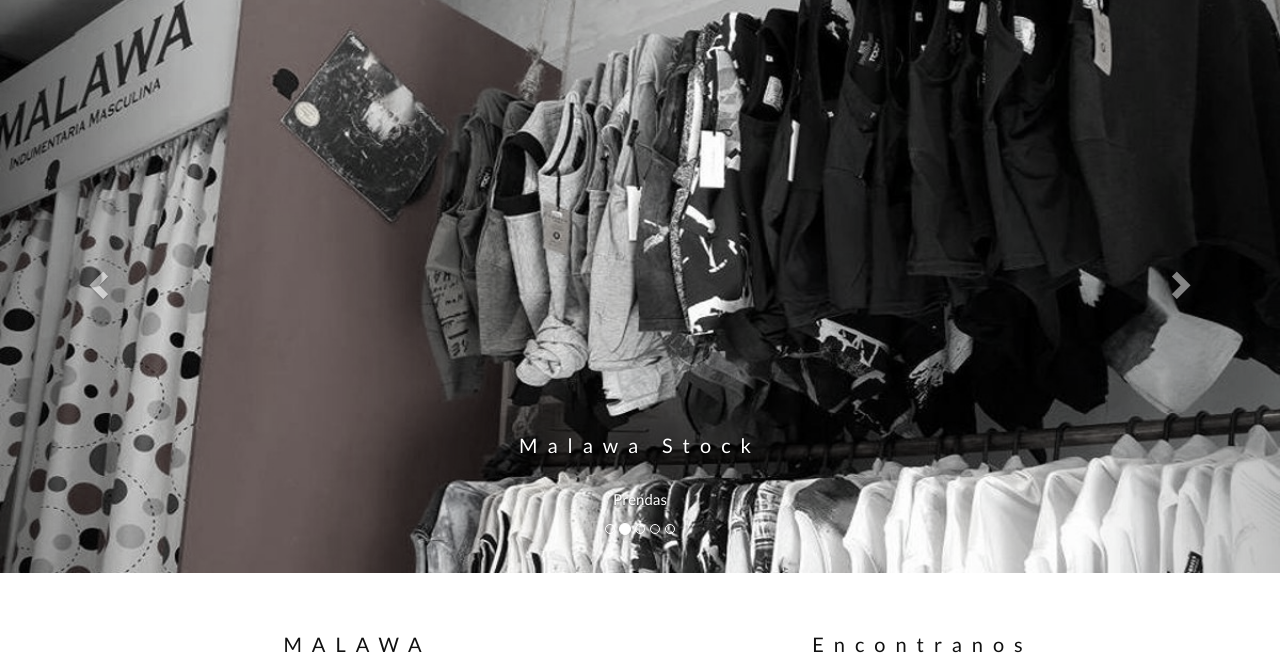
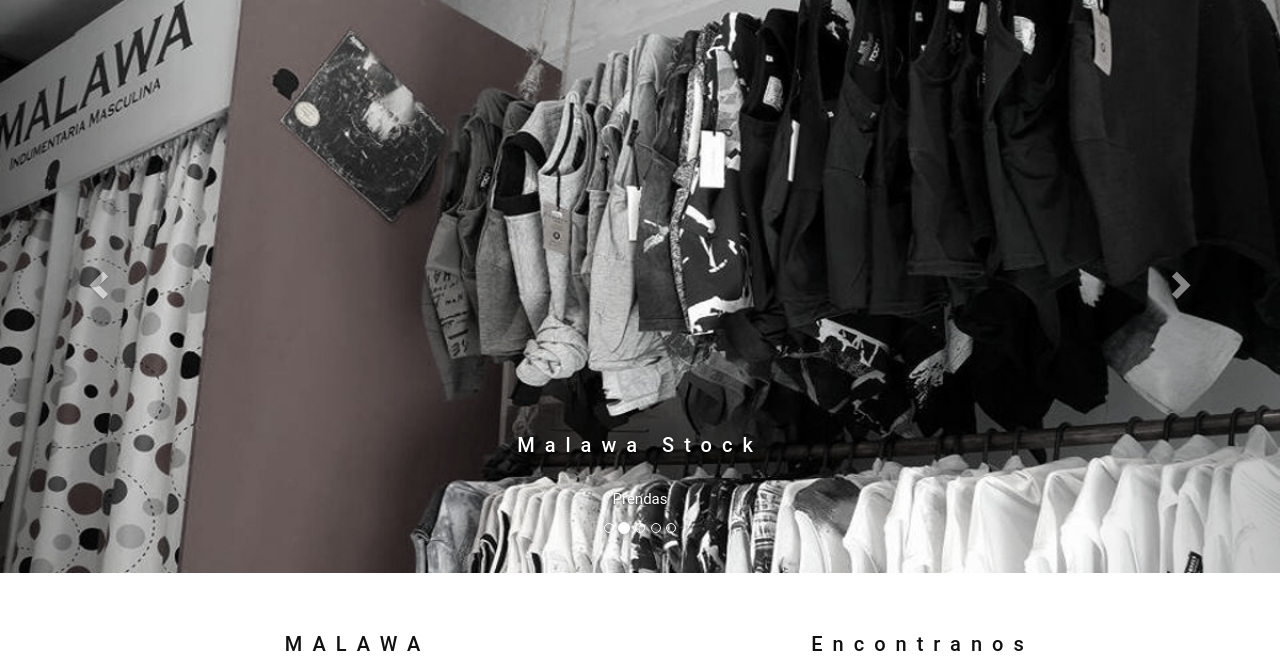
Before and after one commit to arantolio/malawa_bootstrap_beta, a plain HTML site: page index.html in a window 1280 px wide. Shown: the part 65-735 px from the top of the page. Drawn offline with nearby package versions, Linux system fonts and the light colour scheme; some packages are replaced by stand-ins of ours.

Commit message:
Cambio de fuente en el body

```diff
--- a/index.html
+++ b/index.html
@@ -14,7 +14,7 @@
     <style>
     body {
         margin-top: 50px;
-        font: 400 15px/1.8 Lato, sans-serif;
+        font: 400 15px/1.8 Roboto, sans-serif;
         color: grey;
     }
 
```
